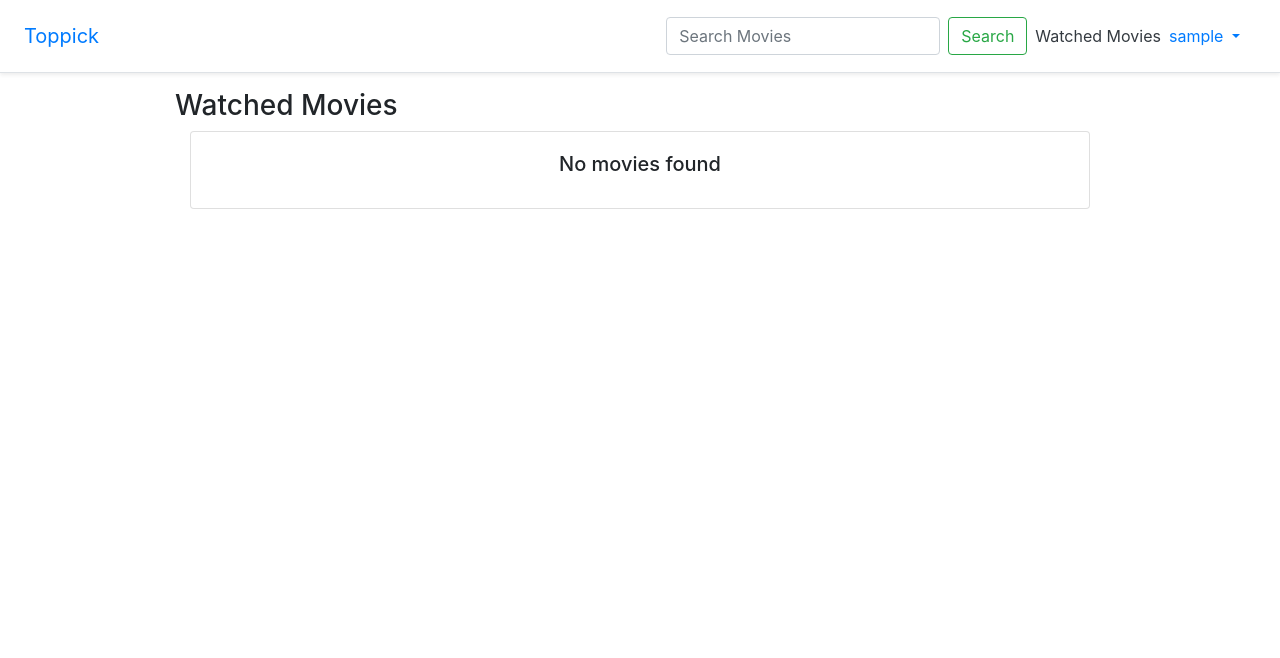
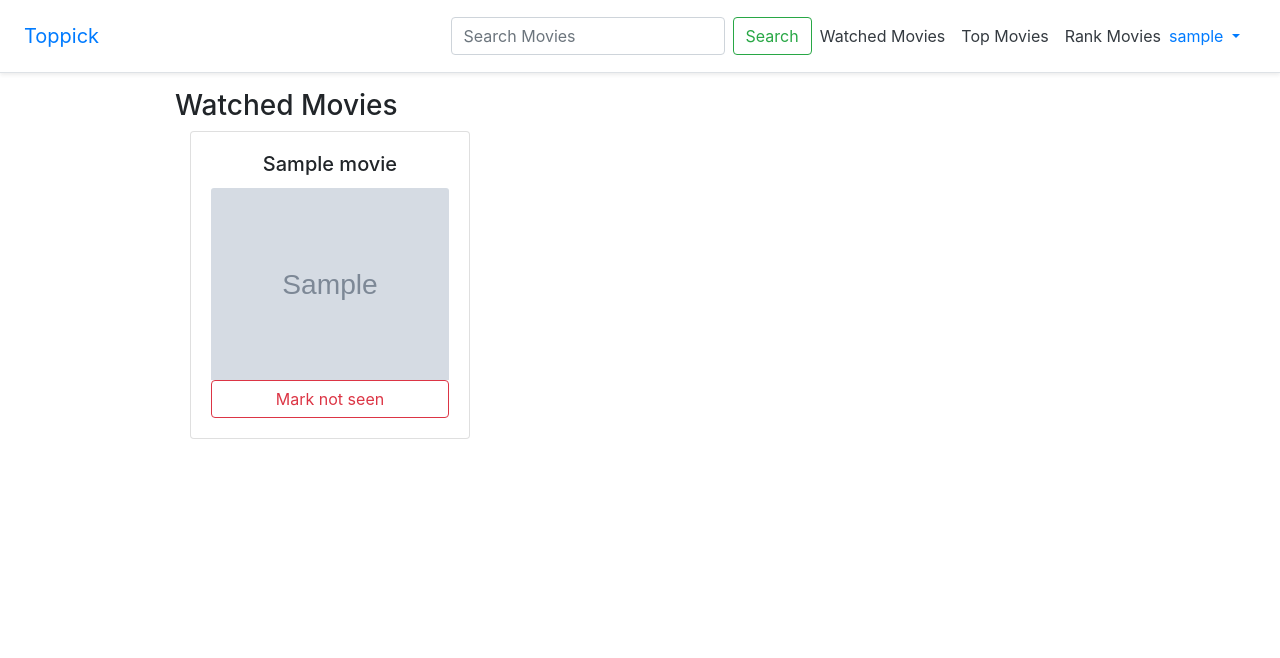
Before and after one commit to 0xecho/Toppick, a Django app: page /watched_movies/ in a window 1280 px wide. Shown: the top 658 px of the page. Run offline with Django 3.2, Linux system fonts and the light colour scheme; a user stored in the database is signed in; tables that the repository leaves empty hold one stand-in row (values such as "Sample post"); grey boxes marked "Sample" are stand-in pictures.

Commit message:
Adds ranking logic

```diff
--- a/config/settings.py
+++ b/config/settings.py
@@ -178,3 +178,4 @@
 
 MEDIA_URL = '/media/'
 MEDIA_ROOT = str(BASE_DIR.joinpath('media'))
+LOGIN_URL = 'telegram_login'
--- a/movies/urls.py
+++ b/movies/urls.py
@@ -10,6 +10,9 @@
 
     path('select_movies/', views.SelectMoviesView.as_view(), name='select_movies'),
     path('watched_movies/', views.WatchedMoviesView.as_view(), name='watched_movies'),
+    path('rank_movies/', views.RankMoviesView.as_view(), name='rank_movies'),
+    path('top_movies/', views.TopRankingsView.as_view(), name='top_movies'),
     path('see/<int:movie_id>', views.see, name='see'),
     path('unsee/<int:movie_id>', views.unsee, name='unsee'),
+    path('compare/<int:better_movie_id>/<int:worse_movie_id>', views.compare, name='compare'),
 ]
--- a/movies/views.py
+++ b/movies/views.py
@@ -1,13 +1,12 @@
-from functools import reduce
-from shutil import move
 from django.shortcuts import render, redirect
 from django.urls import reverse_lazy
-from django.http import JsonResponse
 from django.views import generic
 from django.conf import settings
 from django.contrib.auth import login
 from django.contrib.auth.decorators import login_required
+from django.contrib.auth.mixins import LoginRequiredMixin
 from typing import Any, Dict
+from itertools import permutations
 
 from . import models
 from .authentication import verify_auth
@@ -33,7 +32,7 @@
             return redirect(reverse_lazy('home'))
         return redirect(reverse_lazy('telegram_login'))
 
-class SelectMoviesView(generic.TemplateView):
+class SelectMoviesView(LoginRequiredMixin, generic.TemplateView):
     template_name = 'movies/select_movies.html'
 
     def get(self, request, *args, **kwargs):
@@ -69,11 +68,35 @@
         kwargs['genres'] = models.Genre.objects.all()
         return super().get(request, *args, **kwargs)
 
-class WatchedMoviesView(generic.TemplateView):
+class WatchedMoviesView(LoginRequiredMixin, generic.TemplateView):
     template_name = 'movies/watched_movies.html'
 
     def get_context_data(self, **kwargs: Any) -> Dict[str, Any]:
-        kwargs['movies'] = map(lambda movieseen: movieseen.movie, models.MovieSeen.objects.filter(user=self.request.user))
+        kwargs['movies'] = list(map(lambda movieseen: movieseen.movie, models.MovieSeen.objects.filter(user=self.request.user)))
+        print(kwargs['movies'])
+        return super().get_context_data(**kwargs)
+
+class RankMoviesView(LoginRequiredMixin, generic.TemplateView):
+    template_name = 'movies/rank_movies.html'
+
+    def get_context_data(self, **kwargs: Any) -> Dict[str, Any]:
+        # select 2 random movies from table MovieSeen that are not in table MovieComparision and return in context
+        seen_movies = models.MovieSeen.objects.filter(user=self.request.user).values_list('movie__id', flat=True)
+        kwargs['movies'] = False
+        for movie_1, movie_2 in permutations(seen_movies, 2):
+            if models.MovieComparision.objects.filter(better_movie=movie_1, worse_movie=movie_2).exists() or models.MovieComparision.objects.filter(better_movie=movie_2, worse_movie=movie_1).exists():
+                continue
+            kwargs['movies'] = [models.Movie.objects.get(id=movie_1), models.Movie.objects.get(id=movie_2)]
+            break
+        return super().get_context_data(**kwargs)
+
+class TopRankingsView(LoginRequiredMixin, generic.TemplateView):
+    template_name = 'movies/top_rankings.html'
+
+    def get_context_data(self, **kwargs: Any) -> Dict[str, Any]:
+        # get all seenmovies from movieseen, take the movies and sort them by their score, return the top 10
+        seen_movies = models.MovieSeen.objects.filter(user=self.request.user).values_list('movie__id', flat=True)
+        kwargs['movies'] = models.Movie.objects.filter(id__in=seen_movies).order_by('-score')[:10]
         return super().get_context_data(**kwargs)
 
 @login_required
@@ -90,3 +113,18 @@
     movie = models.Movie.objects.get(id=movie_id)
     models.MovieSeen.objects.filter(user=request.user, movie=movie).delete()
     return redirect(reverse_lazy('watched_movies'))
+
+@login_required
+def compare(request, better_movie_id, worse_movie_id):
+    better_movie = models.Movie.objects.get(id=better_movie_id)
+    worse_movie = models.Movie.objects.get(id=worse_movie_id)
+    models.MovieComparision.objects.get_or_create(
+        better_movie=better_movie,
+        worse_movie=worse_movie,
+        user=request.user
+    )
+    better_movie.score += 1
+    worse_movie.score -= 1
+    better_movie.save()
+    worse_movie.save()
+    return redirect(reverse_lazy('rank_movies'))
--- a/templates/_base.html
+++ b/templates/_base.html
@@ -32,6 +32,8 @@
       </form>
 
       <a class="p-2 text-dark" href="{% url 'watched_movies' %}">Watched Movies</a>
+      <a class="p-2 text-dark" href="{% url 'top_movies' %}">Top Movies</a>
+      <a class="p-2 text-dark" href="{% url 'rank_movies' %}">Rank Movies</a>
 
       {% endif %}
 
--- a/templates/movies/watched_movies.html
+++ b/templates/movies/watched_movies.html
@@ -15,10 +15,10 @@
             <div class="card">
             <div class="card-body">
                 <h5 class="card-title text-center">{{ movie.title }}</h5>
-                <img src="/media/{{ movie.poster }}" class="img-fluid">
+                <img src="/media/{{ movie.poster }}" class="img-fluid card-img-top">
                 <br>
                 <!-- oops haven't watched it yet -->
-            <a href="{% url 'unsee' movie.id %}" class="btn btn-outline-danger btn-block">Oops, haven't seen this yet</a>
+            <a href="{% url 'unsee' movie.id %}" class="btn btn-outline-danger btn-block">Mark not seen</a>
             </div>
             </div>
         </div>
@@ -32,8 +32,14 @@
             </div>
         </div>
     {% endif %}
-
-  </div>
+</div>
 </div>
 
+<style>
+.card-img-top {
+    width: 100%;
+    height: 15vw;
+    object-fit: cover;
+}
+</style>
 {% endblock %}
```
Also changed, not shown: plan/init.md (+2 -2 lines), templates/movies/rank_movies.html (added, +57 -0 lines), templates/movies/top_rankings.html (added).
